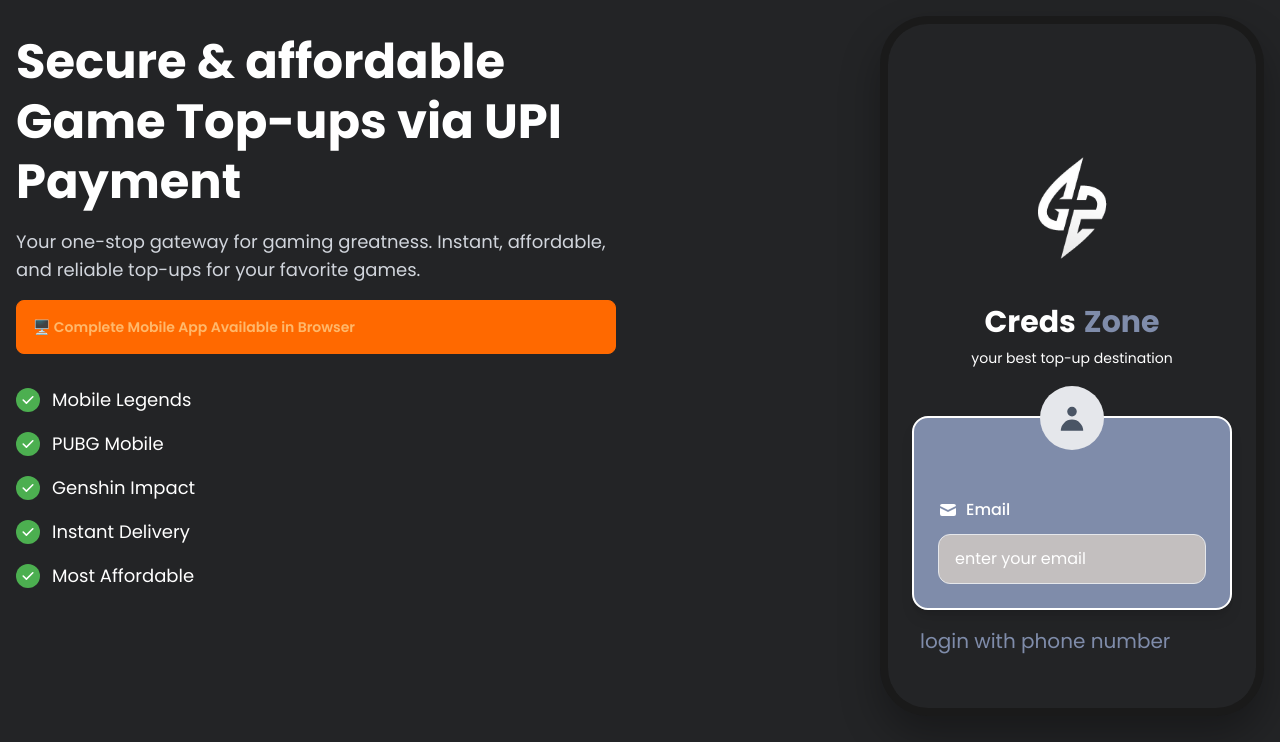
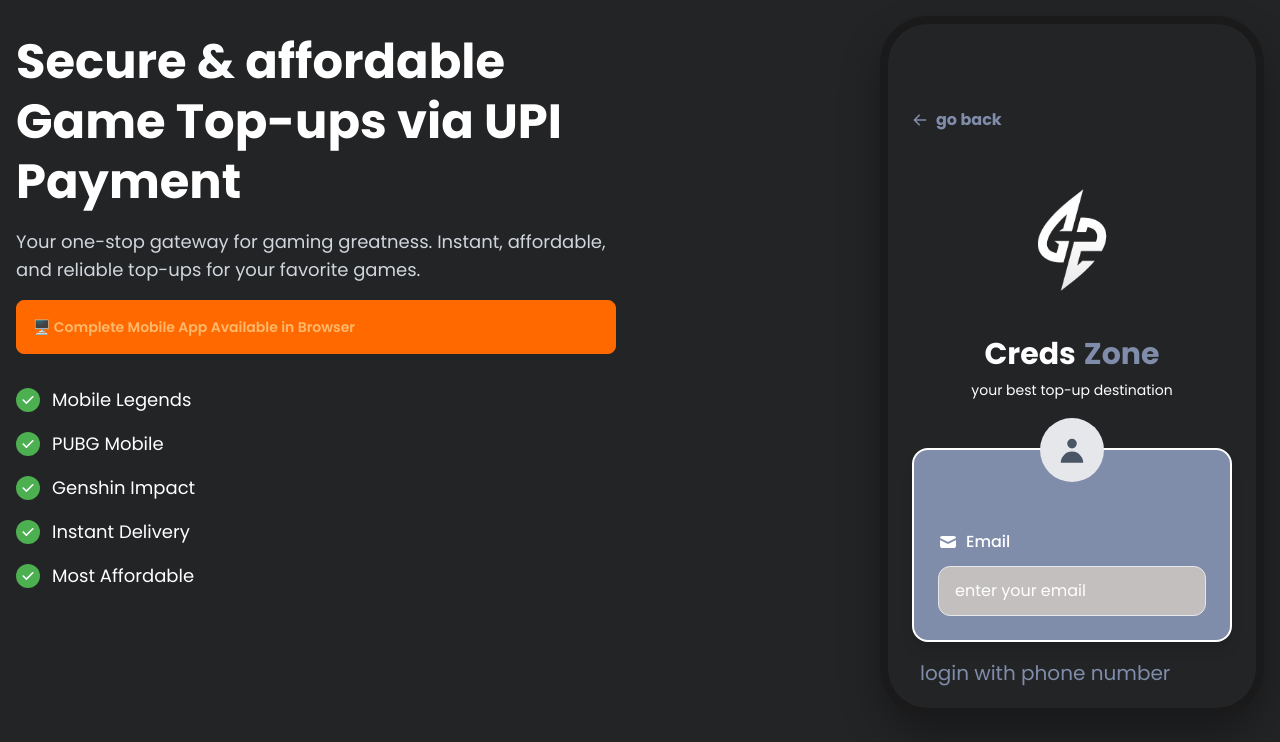
Before and after one commit to pankajkumarkamat04/zoro, a Next.js app: page /desktop in a window 1280 px wide. Shown: the top 742 px of the page. Built offline with nearby package versions, Linux system fonts and the light colour scheme.

Commit message:
Updated Code

```diff
--- a/app/components/LoginPage.tsx
+++ b/app/components/LoginPage.tsx
@@ -1,6 +1,6 @@
 'use client';
 
-import { useState } from 'react';
+import { useState, useEffect } from 'react';
 import Image from 'next/image';
 import { useRouter } from 'next/navigation';
 import { toast } from 'react-toastify';
@@ -18,6 +18,30 @@
   const [isLoading, setIsLoading] = useState(false);
   const router = useRouter();
   const dispatch = useAppDispatch();
+
+  // Handle browser back button - prevent navigation outside app
+  useEffect(() => {
+    // Push a state to the history stack to prevent going back outside
+    window.history.pushState(null, '', window.location.href);
+
+    const handlePopState = () => {
+      // Push another state to prevent going back
+      window.history.pushState(null, '', window.location.href);
+      // Navigate to dashboard instead of going back outside
+      if (onNavigate) {
+        onNavigate('home');
+      } else {
+        router.push('/dashboard');
+      }
+    };
+
+    // Listen for popstate event (browser back button)
+    window.addEventListener('popstate', handlePopState);
+
+    return () => {
+      window.removeEventListener('popstate', handlePopState);
+    };
+  }, [router, onNavigate]);
 
   const handleLogin = async () => {
     if (!email.trim()) {
@@ -69,6 +93,35 @@
 
   return (
     <div className="min-h-screen flex flex-col items-center pt-16 sm:pt-20 px-4 relative overflow-hidden" style={{ backgroundColor: '#232426' }}>
+      {/* Back Button */}
+      <div className="w-full max-w-sm mb-4">
+        <button
+          type="button"
+          onClick={() => {
+            if (onNavigate) {
+              onNavigate('home');
+            } else {
+              router.push('/dashboard');
+            }
+          }}
+          className="flex items-center cursor-pointer"
+          style={{
+            color: '#7F8CAA',
+            fontFamily: 'Poppins',
+            fontWeight: 700,
+            fontStyle: 'normal',
+            fontSize: '16px',
+            lineHeight: '100%',
+            letterSpacing: '0%'
+          }}
+        >
+          <svg className="w-4 h-4 mr-2" fill="currentColor" viewBox="0 0 20 20">
+            <path fillRule="evenodd" d="M9.707 16.707a1 1 0 01-1.414 0l-6-6a1 1 0 010-1.414l6-6a1 1 0 011.414 1.414L5.414 9H17a1 1 0 110 2H5.414l4.293 4.293a1 1 0 010 1.414z" clipRule="evenodd" />
+          </svg>
+          go back
+        </button>
+      </div>
+
       {/* Logo */}
       <div className="">
         <div className="w-32 h-32 sm:w-40 sm:h-40 md:w-48 md:h-48 flex items-center justify-center">
--- a/app/components/TopUpPage.tsx
+++ b/app/components/TopUpPage.tsx
@@ -347,7 +347,21 @@
 
       gameData.validationFields.forEach((field) => {
         if (formData[field]) {
-          requestBody[field] = formData[field];
+          // If this is a server field and regionList is available, ensure we're using the region code
+          const isServerField = (field === 'server' || field === 'serverId');
+          if (isServerField && gameData.regionList && gameData.regionList.length > 0) {
+            // The formData already contains the region code from the dropdown
+            // Verify it's a valid region code from the regionList
+            const selectedRegion = gameData.regionList.find(region => region.code === formData[field]);
+            if (selectedRegion) {
+              requestBody[field] = selectedRegion.code;
+            } else {
+              // If it's not a valid region code, use the value as-is (might be manual input)
+              requestBody[field] = formData[field];
+            }
+          } else {
+            requestBody[field] = formData[field];
+          }
         }
       });
 
```
